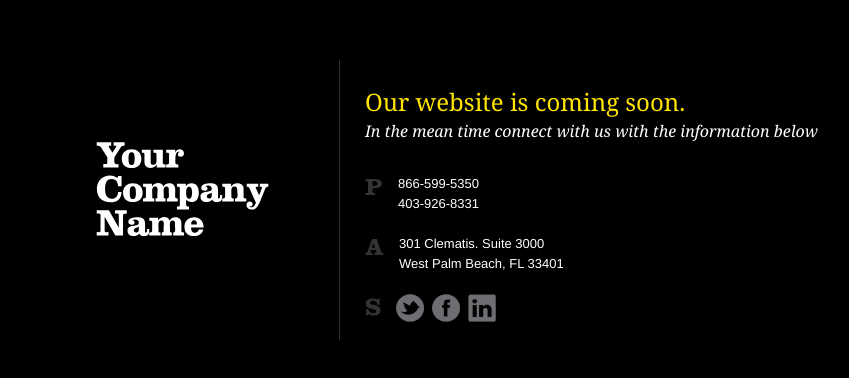
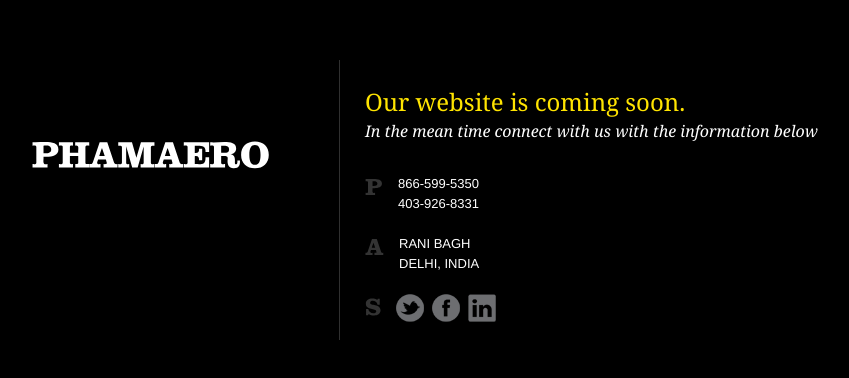
Before and after one commit to charanbansal/oc, a plain HTML site: page index.html in a window 1280 px wide. Shown: the part 200-578 px from the top of the page, without its empty margins (180-1029 px from the left). Drawn offline with nearby package versions, Linux system fonts and the light colour scheme.

Commit message:
name change

```diff
--- a/index.html
+++ b/index.html
@@ -2,7 +2,7 @@
 <html xmlns="http://www.w3.org/1999/xhtml">
 <head>
 <meta http-equiv="Content-Type" content="text/html; charset=utf-8" />
-<title>Coming Soon</title>
+<title>Phamaero Coming Soon</title>
 <link rel="shortcut icon" href="favicon.ico" type="image/x-icon" />
 <link href="tools/style.css" rel="stylesheet" type="text/css" />
 <link href="tools/960.css" rel="stylesheet" type="text/css" />
@@ -16,7 +16,7 @@
 <body>
 <div id="shim"></div>
 <div id="content">
-	<div class="logo_box"><h1>Your<br/>Company<br/>Name</h1></div>
+	<div class="logo_box"><h1>PHAMAERO</h1></div>
 	<div class="main_box">
 		<h2>Our website is coming soon.<br/><span>In the mean time connect with us with the information below</span></h2>
 
@@ -27,7 +27,7 @@
 			</li>
 			<li>
 				<h3>A</h3>
-				<p>301 Clematis. Suite 3000<br/>West Palm Beach, FL 33401</p>
+				<p>RANI BAGH<br/>DELHI, INDIA</p>
 			</li>
 			<li>
 				<h3>S</h3>
```
